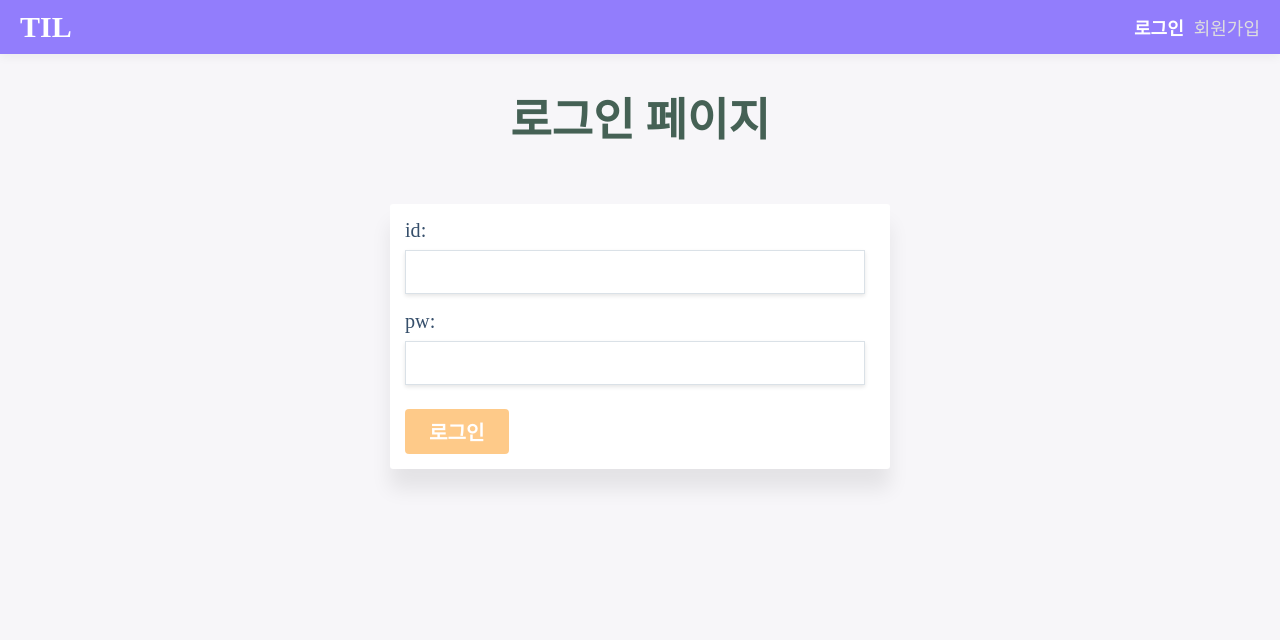
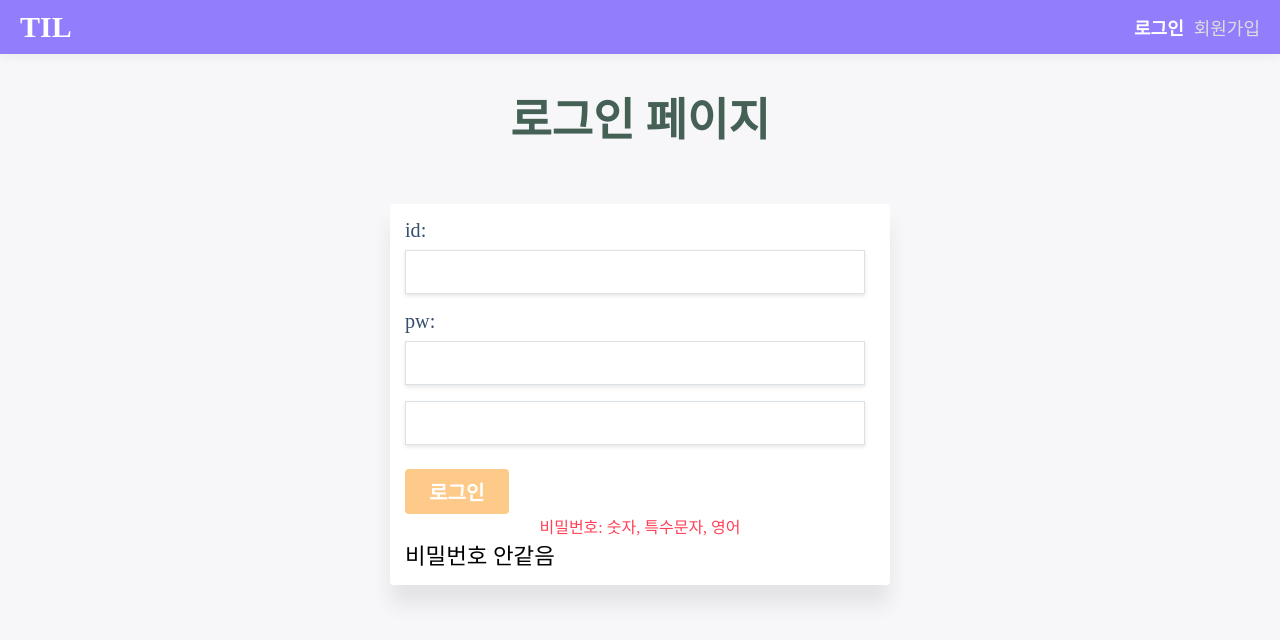
Before and after one commit to kyoungjin2310/vue-login, a Vue app in the folder vue-til/: page /login in a window 1280 px wide. Shown: the top 640 px of the page. Built offline with nearby package versions, Linux system fonts and the light colour scheme; no server answers; a web font is replaced by a local one.

Commit message:
feat:[비밀번호] pw validation

```diff
--- a/vue-til/src/components/LoginForm.vue
+++ b/vue-til/src/components/LoginForm.vue
@@ -14,6 +14,7 @@
         <div>
           <label for="password">pw:</label>
           <input id="password" type="text" v-model="password" />
+          <input id="password" type="text" v-model="test" />
         </div>
         <button
           :disabled="!isUsernameValid || !password"
@@ -24,12 +25,16 @@
           로그인
         </button>
       </form>
-      <p class="log">{{ logMessage }}</p>
+      <p class="log">
+        {{ isPwValid || '비밀번호: 숫자, 특수문자, 영어' }}
+      </p>
+      <p>{{ isPwConfirm || '비밀번호 안같음' }}</p>
     </div>
   </div>
 </template>
 
 <script>
+import { validatePassword, validatePwConfirm } from '@/utils/validation';
 import { email } from '@/mixin/mixins';
 export default {
   data() {
@@ -37,6 +42,7 @@ export default {
       // form values
       username: '',
       password: '',
+      test: '',
       // log
       logMessage: '',
     };
@@ -45,6 +51,13 @@ export default {
   computed: {
     isUsernameValid() {
       return this.isEmailValid(this.username);
+    },
+    isPwValid() {
+      console.log(this.password);
+      return validatePassword(this.password);
+    },
+    isPwConfirm() {
+      return validatePwConfirm(this.password, this.test);
     },
   },
   methods: {
--- a/vue-til/src/utils/validation.js
+++ b/vue-til/src/utils/validation.js
@@ -6,7 +6,18 @@ const validateEmail = (email) => {
     );
 };
 
-function validatePassword(value) {
-  return value.length >= 8;
-}
-export { validateEmail, validatePassword };
+const validatePassword = (pw) => {
+  return /^(?=.*[a-z])(?=.*\d)(?=.*[#$@!%&*?])[A-Za-z\d#$@!%&*?]{8,16}$/.test(
+    pw,
+  );
+};
+
+const validatePwConfirm = (pw, pw_) => {
+  if (pw !== '' && pw_ !== '') {
+    return pw === pw_;
+  } else {
+    return false;
+  }
+};
+
+export { validateEmail, validatePassword, validatePwConfirm };
```
